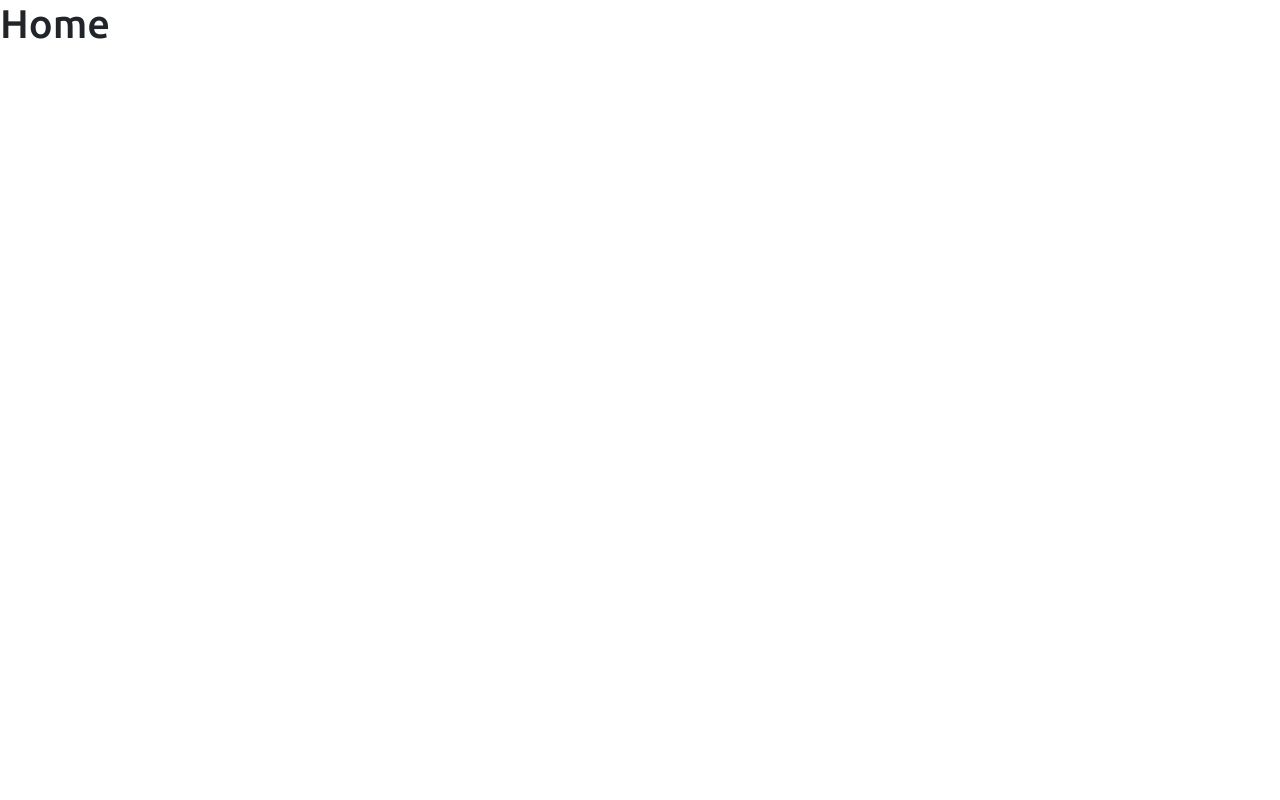
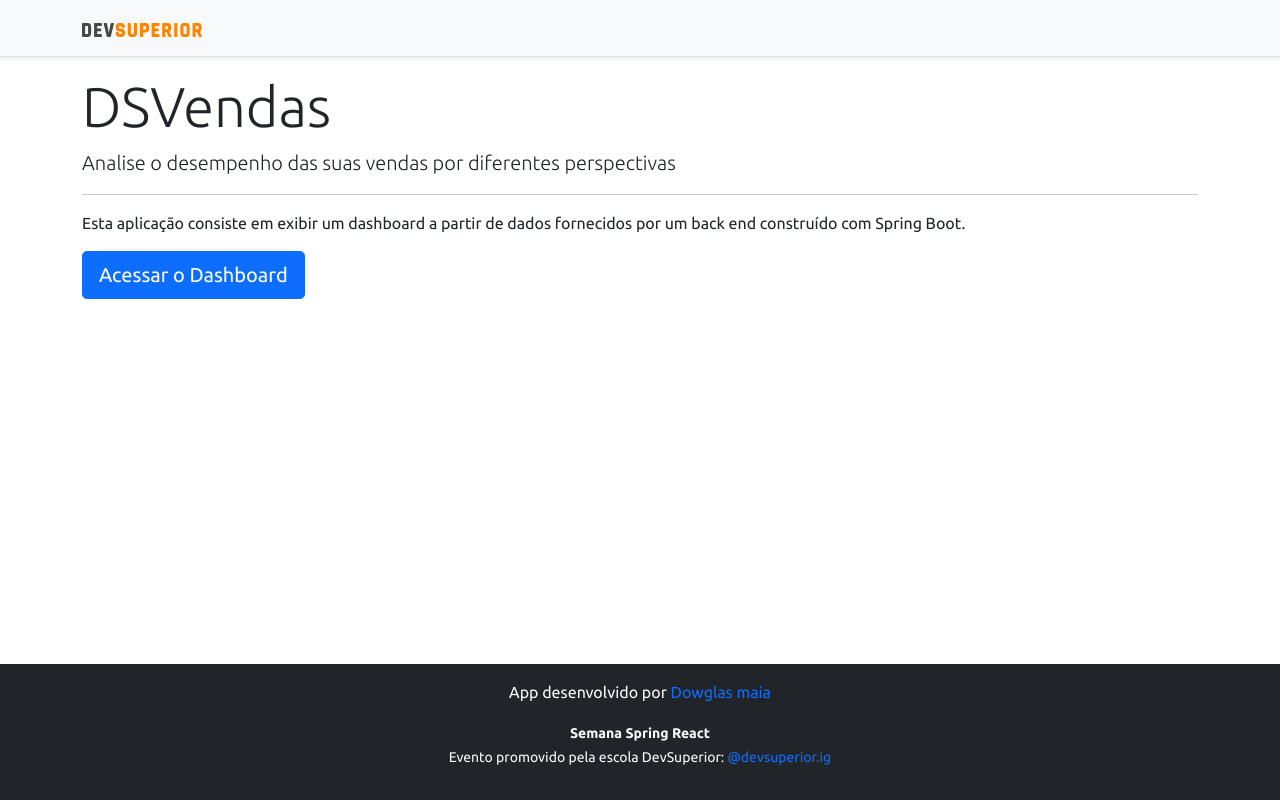
Before and after one commit to dowglasmaia/app-vendas-frontend-sds3, a React (Create React App) app: page / in a window 1280 px wide. Built offline with nearby package versions, Linux system fonts and the light colour scheme.

Commit message:
Navegação entre parginas

```diff
--- a/src/assets/css/style.css
+++ b/src/assets/css/style.css
@@ -31,3 +31,6 @@
 .text-primary {
     color: var(--color-primary) !important;
 }
+a{
+    text-decoration: none;
+}
--- a/src/components/NavBar/index.tsx
+++ b/src/components/NavBar/index.tsx
@@ -1,11 +1,14 @@
 import ImgDsDark from 'assets/img/ds-dark.svg'
+import { Link } from 'react-router-dom';
 
 const NavBar = () => {
   return (
     <div className="d-flex flex-column flex-md-row align-items-center p-3 px-md-4 mb-3 bg-light border-bottom shadow-sm">
       <div className="container">
         <nav className="my-2 my-md-0 mr-md-3">
-          <img src={ImgDsDark} alt="DevSuperior" width="120" />
+          <Link to="/">
+            <img src={ImgDsDark} alt="DevSuperior" width="120" />
+          </Link>
         </nav>
       </div>
     </div>
--- a/src/pages/Dashboard/index.tsx
+++ b/src/pages/Dashboard/index.tsx
@@ -19,7 +19,7 @@
                     </div>
 
                     <div className="col-sm-6">
-                        <h5>Total Vendas) </h5>
+                        <h5>Total Vendas </h5>
                         <DonutChart />
                     </div>
                 </div>
@@ -31,6 +31,7 @@
             </div>
 
             <Footer />
+
         </>
     );
 };
--- a/src/pages/Home/index.tsx
+++ b/src/pages/Home/index.tsx
@@ -1,9 +1,29 @@
+import Footer from "components/Footer";
+import NavBar from "components/NavBar";
+import { Link } from "react-router-dom";
+
 const Home = () => {
     return (
-      <div >
-          <h1>Home</h1>
-      </div>
+        <>
+            <NavBar />
+            <div className="container">
+                <div className="jumbotron">
+                    <h1 className="display-4">DSVendas</h1>
+                    <p className="lead">Analise o desempenho das suas vendas por diferentes perspectivas</p>
+                    <hr />
+                    <p>Esta aplicação consiste em exibir um dashboard a partir de dados fornecidos por um back end construído com Spring Boot.</p>
+
+               <Link to="/dashboard" className="btn btn-primary btn-lg">
+                   Acessar o Dashboard
+               </Link>
+
+                </div>
+            </div>
+
+            <Footer />
+        </>
+
     );
-  };
+};
 
-  export default Home;
+export default Home;
```
